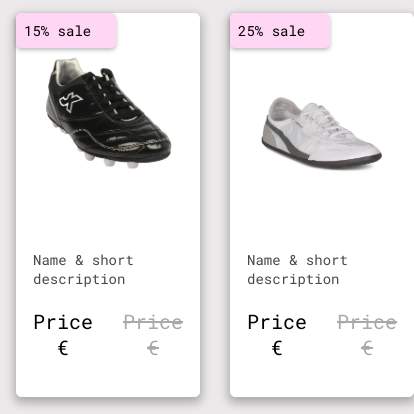
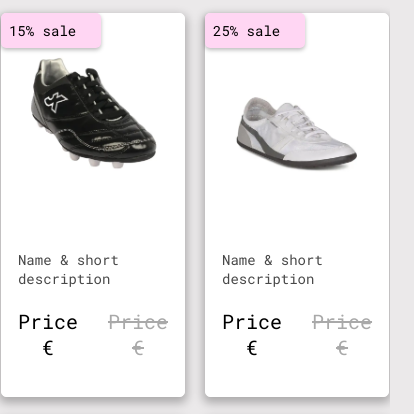
Before and after one commit to anilazor/1---statisk-site, a plain HTML site: page produktkategori.html in a window 390 px wide. Shown: the part 362-776 px from the top of the page, 414 px wide, since content can reach past the window. Drawn offline with nearby package versions, Linux system fonts and the light colour scheme; a web font is replaced by a local one.

Commit message:
Center product cards mobileview

```diff
--- a/stylesheet.css
+++ b/stylesheet.css
@@ -338,13 +338,15 @@ a {
 
 @media only screen and (max-width: 700px) {
   body {
-    max-width: 670px;
+    /* max-width: 670px; */
+    max-width: 90vw;
   }
   .card_grid {
     display: grid;
     grid-template-columns: repeat(2, 1fr);
-    gap: 30px;
+    gap: 20px;
     padding: 1rem;
+    justify-content: center;
   }
 
   h1 {
```
